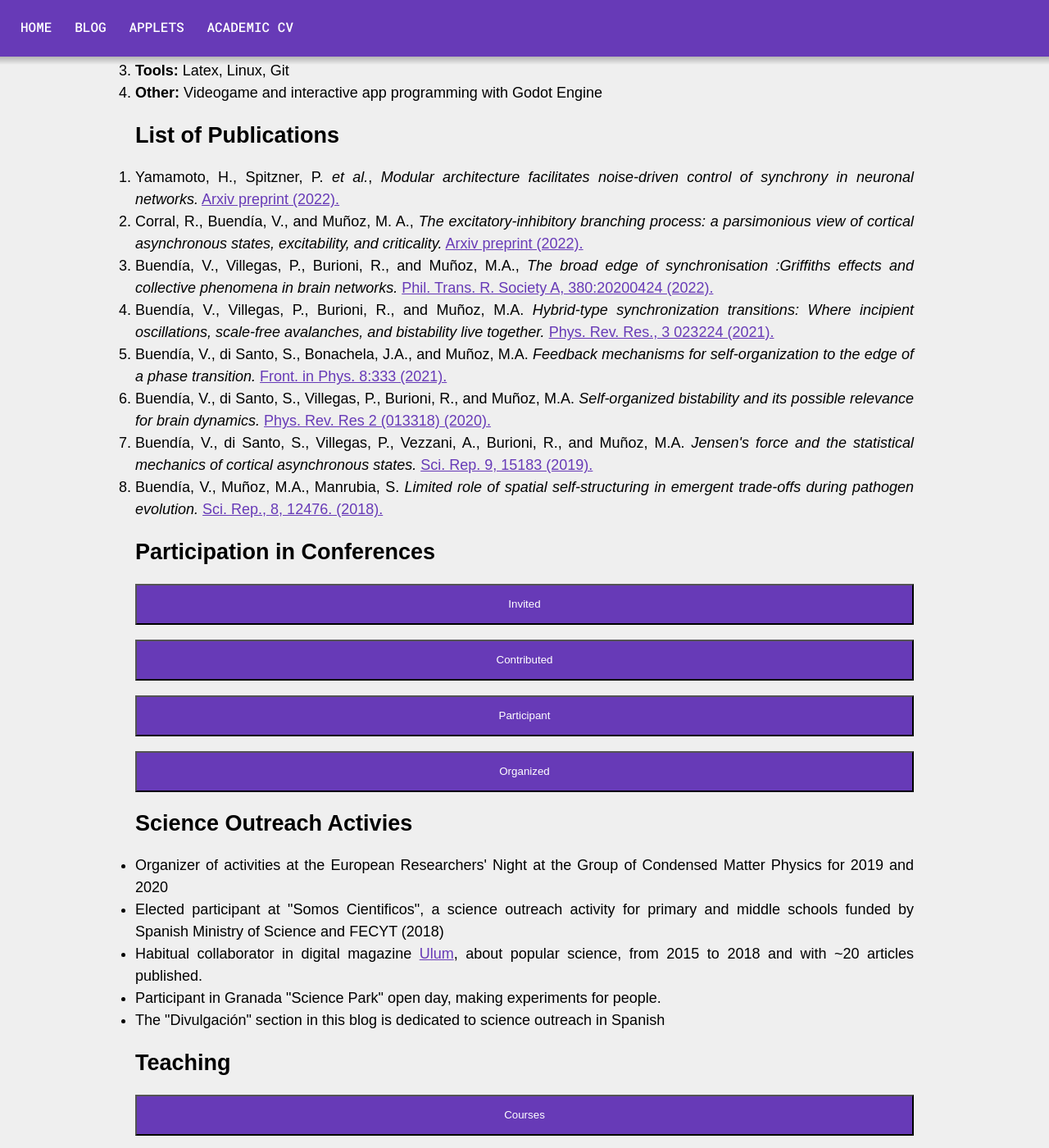
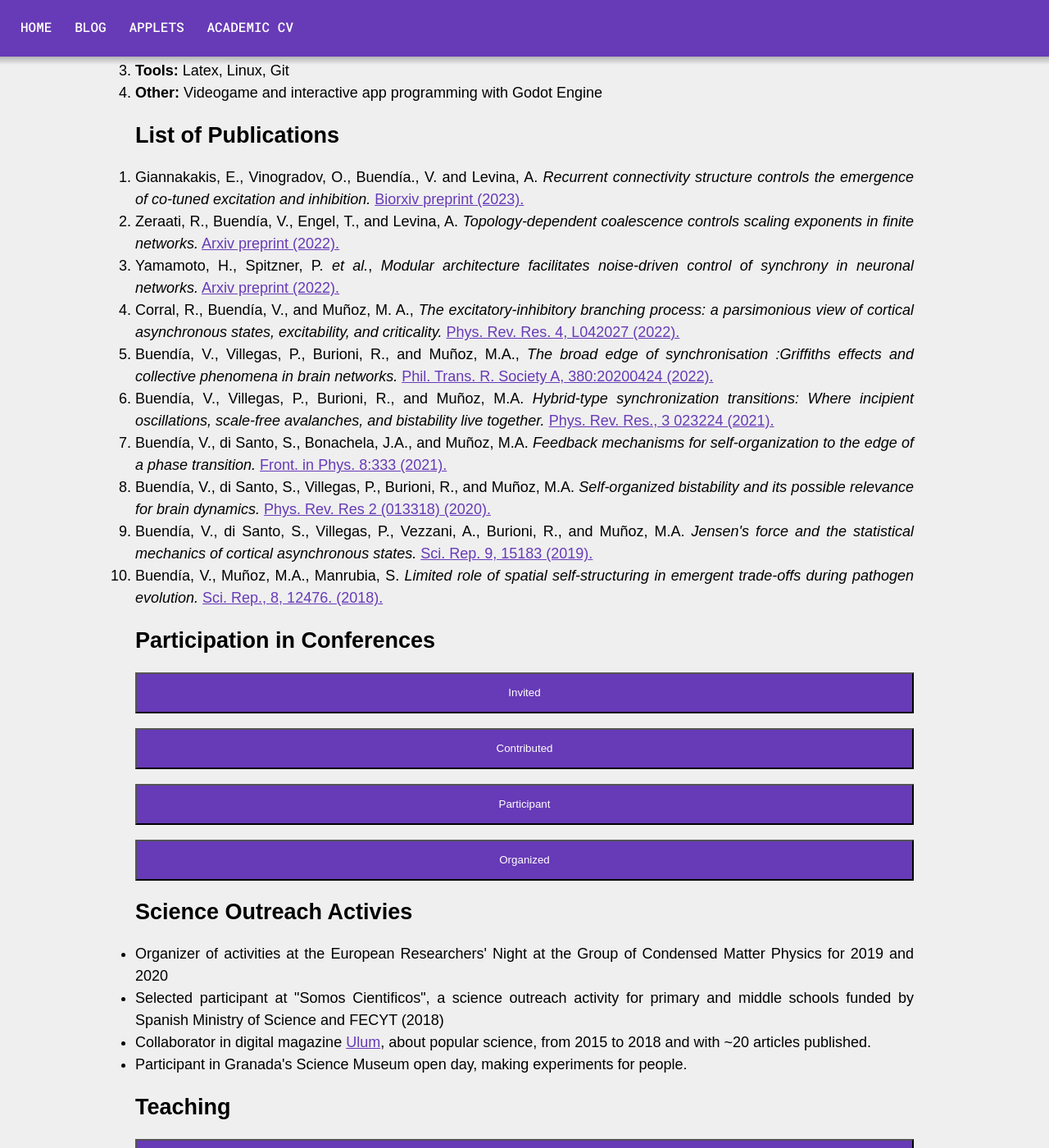
Before and after one commit to VictorSeven/VictorSeven.github.io, a Jekyll site: the page built from _pages/about.html, in a window 1280 px wide and 1400 px high, scrolled down 1990 px. Shown: the whole window at 82% size. Built offline with Jekyll 4.4.1, drawn with Linux system fonts in a browser that asks for light colours; some of the changed text lies outside the part shown.

Commit message:
Updated CV

```diff
--- a/_pages/about.html
+++ b/_pages/about.html
@@ -121,7 +121,7 @@
 <h1> Skills</h1>
 
 <ol>
-    <li><b>Programming:</b> very profficient with C++ and Python. Also worked with Mathematica, Java, Fortran, C#, Julia and Matlab.</li>
+    <li><b>Programming:</b> very profficient with C++ and Python. Experience with Mathematica and Julia. I also worked with other languages.</li>
     <li><b>Analytical:</b> Stochastic differential equations, dynamical systems and bifurcation theory, coupled oscillators and synchronization, (quantum) field theory and renormalization group</li>
     <li><b>Tools:</b> Latex, Linux, Git</li>
     <li><b>Other:</b> Videogame and interactive app programming with Godot Engine</li>
@@ -132,11 +132,19 @@
 <ol>
 
 <li>
+    Giannakakis, E., Vinogradov, O., Buendía., V. and Levina, A. <i>Recurrent connectivity structure controls the emergence of co-tuned excitation and inhibition.</i> <a href="https://www.biorxiv.org/content/10.1101/2023.02.27.530253v1">Biorxiv preprint (2023).</a>
+</li>
+
+<li>
+    Zeraati, R., Buendía, V., Engel, T., and Levina, A. <i>Topology-dependent coalescence controls scaling exponents in finite networks.</i> <a href="https://arxiv.org/abs/2211.06296">Arxiv preprint (2022).</a>
+</li>
+
+<li>
 Yamamoto, H., Spitzner, P. <i>et al.</i>, <i>Modular architecture facilitates noise-driven control of synchrony in neuronal networks.</i> <a href="https://arxiv.org/abs/2205.10563">Arxiv preprint (2022).</a>
 </li>
 
 <li>
-Corral, R., Buendía, V., and Muñoz, M. A., <i>The excitatory-inhibitory branching process: a parsimonious view of cortical asynchronous states, excitability, and criticality.</i>   <a href="https://arxiv.org/abs/2203.16374">Arxiv preprint (2022).</a>
+Corral, R., Buendía, V., and Muñoz, M. A., <i>The excitatory-inhibitory branching process: a parsimonious view of cortical asynchronous states, excitability, and criticality.</i>   <a href="https://journals.aps.org/prresearch/abstract/10.1103/PhysRevResearch.4.L042027">Phys. Rev. Res. 4, L042027 (2022).</a>
 </li>
 
 <li>
@@ -170,6 +178,7 @@
 <button class=cv-desplegable> Invited </button>
 <div class=cv-panel>
 <ul>
+<li> <b>BrainNet Workshop 2023 </b>Stockholm, 2023</li>
 <li> <b>Young Seminars of the Italian Statistical Physics Society. </b>Virtual, 2022</li>
 </ul>
 </div>
@@ -178,9 +187,10 @@
 <div class=cv-panel>
 This is a list of conferences and workshops I have been and contributed with a talk, in chronological order:
 
-
 <ul>
-<li> <b>Winter Workshop on Complex Systems,</b>BesanÇon, 2022</li>
+<li> <b>Bienal de la RSEF, </b>Murcia, 2022</li>
+<li> <b>II Sifs Conference on Statistical Physics, </b>Parma, 2022</li>
+<li> <b>Winter Workshop on Complex Systems, </b>Besançon, 2022</li>
 <li> <b>Conference on Complex Systems,</b> Lyon, 2021</li>
 <li> <b>International Conference on Mathematical Neuroscience,</b>Virtual, 2021</li>
 <li> <b>Fises Joven'21</b>Virtual, 2021</li>
@@ -192,8 +202,8 @@
 
 And finally this is a list of conferences where I contributed with a poster:
 
-
 <ul>
+<li> <b>Bernstein Conference</b>Berlin, 2022</li>
 <li> <b>Bernstein conference</b> Online, 2021 </li>
 <li> <b>Brain Criticality Conference,</b> Online, 2020 </li>
 <li> <b>FisEs'18</b> Madrid, 2018 </li>
@@ -214,6 +224,7 @@
 <div class=cv-panel>
 This is a list of conferences and workshops in which I have involved as organizer:
 <ul>
+<li> <b>Whole brain dynamics: Modeling and applications Satelite Workshop at the Bernstein Conference, </b>, Organizer, Berlin, 2023</li>
 <li> <b>XXIII and XXIV National Conferences on Statistical Physics and Complex Systems</b>, as Scientific Secretary. Parma, 2018-2019 </li>
 
 </ul>
@@ -224,10 +235,9 @@
 <ul>
 
 <li> Organizer of activities at the European Researchers' Night at the Group of Condensed Matter Physics for 2019 and 2020</li>
-<li> Elected participant at "Somos Cientificos", a science outreach activity for primary and middle schools funded by Spanish Ministry of Science and FECYT (2018)</li>
-<li> Habitual collaborator in digital magazine <a href=http://ulum.es/author/victor_buendia/>Ulum</a>, about popular science, from 2015 to 2018 and with ~20 articles published.</li>
-<li> Participant in Granada "Science Park" open day, making experiments for people. </li>
-<li> The "Divulgación" section in this blog is dedicated to science outreach in Spanish </li>
+<li> Selected participant at "Somos Cientificos", a science outreach activity for primary and middle schools funded by Spanish Ministry of Science and FECYT (2018)</li>
+<li> Collaborator in digital magazine <a href=http://ulum.es/author/victor_buendia/>Ulum</a>, about popular science, from 2015 to 2018 and with ~20 articles published.</li>
+<li> Participant in Granada's Science Museum open day, making experiments for people. </li>
 </ul>
 
 <h1> Teaching </h1>
```
